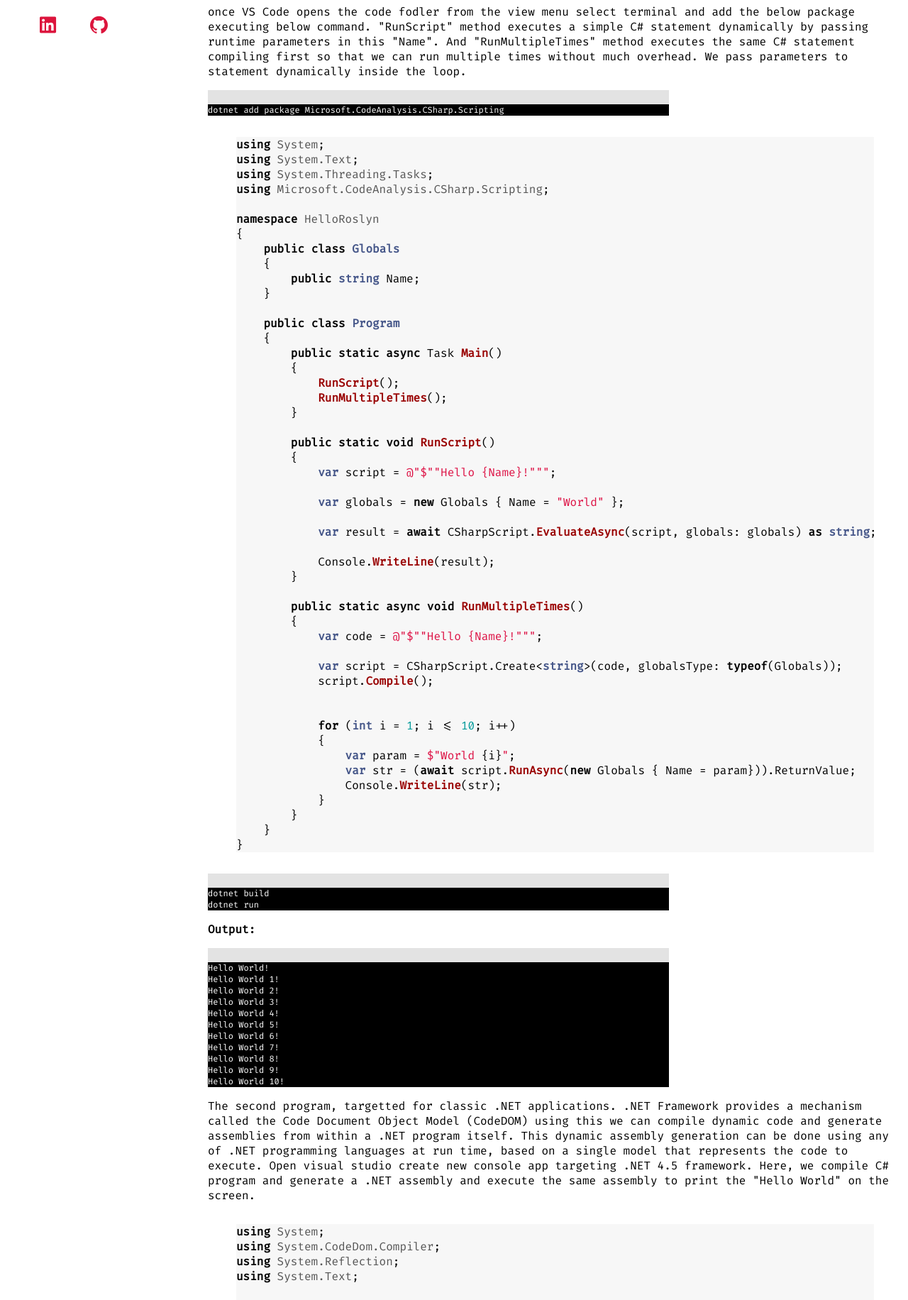
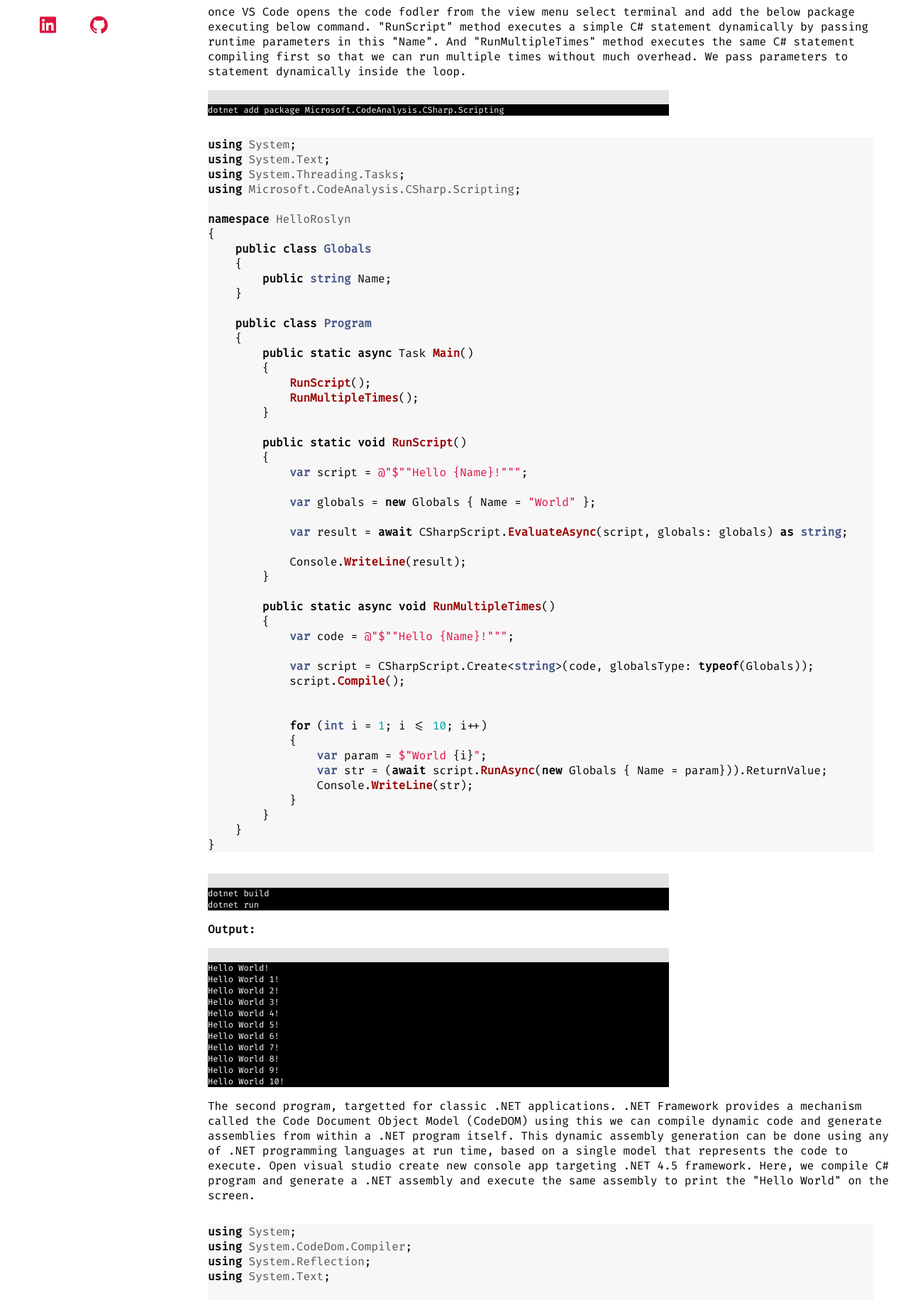
Before and after one commit to srirangamv/srirangamv.github.io, a Jekyll site: the page built from index.html, in a window 1280 px wide. Shown: the part 608-2440 px from the top of the page at 71% size. Built offline with Jekyll 4.4.1, drawn with Linux system fonts in a browser that asks for light colours; the list of posts is cut into pages by our own code.

Commit message:
css changes.

```diff
--- a/css/syntax.css
+++ b/css/syntax.css
@@ -1,4 +1,4 @@
-.highlight  { background-color: #fff; }
+.highlight  { background-color: #fff; margin-left: 0px;}
 .highlight .c { color: #999988; font-style: italic } /* Comment */
 .highlight .err { color: #a61717; background-color: #e3d2d2 } /* Error */
 .highlight .k { font-weight: bold } /* Keyword */
```
